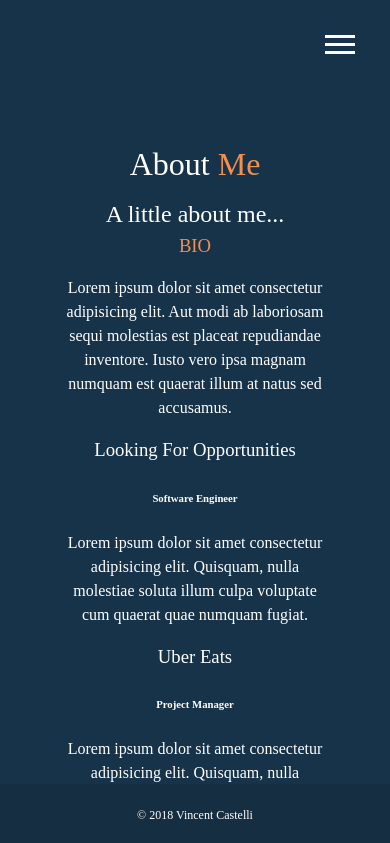
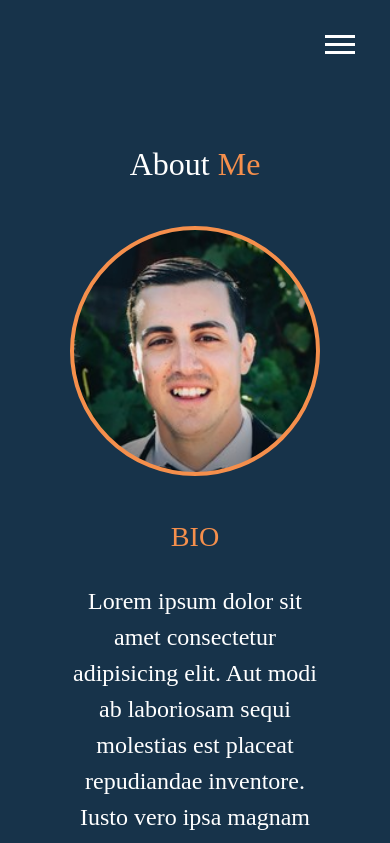
Before and after one commit to VincentCastelli/vincent-site, a React app: page /about in a window 390 px wide. Shown: the top 843 px of the page. Built offline with nearby package versions, Linux system fonts and the light colour scheme; the HTML template or start-up script is replaced by a standard one.

Commit message:
Added about me page; css grid layout; media query for about me.

```diff
--- a/scss/_menu.scss
+++ b/scss/_menu.scss
@@ -85,7 +85,7 @@
       background: url(../src/img/portrait-large.jpg);
       background-size: cover;
       border-radius: 50%;
-      border: solid 5px $secondary-color;
+      border: solid 4px $secondary-color;
     }
   }
 
--- a/scss/_mobile.scss
+++ b/scss/_mobile.scss
@@ -44,6 +44,17 @@
       height: 150px;
     }
   }
+
+  .about-info {
+    grid-template-areas:
+    'bioimage'
+    'bio'
+    'job1'
+    'job2'
+    'job3';
+
+    grid-template-columns: 1fr;
+  }
 }
 
 @include mediaSm {
--- a/scss/main.scss
+++ b/scss/main.scss
@@ -1,6 +1,5 @@
 @import 'config';
 @import 'menu';
-@import 'mobile';
 
 * {
   box-sizing: border-box;
@@ -47,7 +46,7 @@ header {
 
 main {
   padding: 4rem;
-  height: 100%;
+  min-height: calc(100vh - 60px);
 
   .icons {
     margin-top: 1rem;
@@ -71,15 +70,62 @@ main {
 }
 
 .main-footer {
-    position: absolute;
-    bottom: 0;
-    width: 100%;
-    height: 60px;
-    text-align: center;
-    background: rgba(darken($primary-color, 2), 1);
+  text-align: center;
+  padding: 1rem;
+  height: 60px;
+  background: darken($primary-color, 10);
+  color: set-text-color($primary-color);
 }
 
 .main-footer p {
   padding-top: 10px;
   font-size: 12px;
 }
+
+.about-info {
+  display: grid;
+  column-gap: 20px;
+  row-gap: 40px;
+  grid-template-areas:
+  'bioimage bio bio'
+  'job1 job2 job3';
+  grid-template-columns: repeat(3, 1fr);
+  margin: 0;
+  padding-top: 30px;
+
+  .bio-image {
+    grid-area: bioimage;
+    margin: auto;
+    width: 250px;
+    height: 250px;
+    background: url(../src/img/portrait-large.jpg);
+    background-size: cover;
+    border-radius: 50%;
+    border: $secondary-color 4px solid;
+  }
+
+  .bio {
+    grid-area: bio;
+    font-size: 1.5rem;
+  }
+
+  .job-1 {
+    grid-area: job1;
+  }
+
+  .job-2 {
+    grid-area: job2;
+  }
+
+  .job-3 {
+    grid-area: job3;
+  }
+
+  .job {
+    background: lighten($primary-color, 5);
+    padding: 0.5rem;
+    border-bottom: $secondary-color 3px solid;
+  }
+}
+
+@import 'mobile';
--- a/src/components/About.jsx
+++ b/src/components/About.jsx
@@ -9,9 +9,6 @@ const About = () => {
           Me
         </span>
       </h1>
-      <h2 className="bio-leadin">
-        A little about me...
-      </h2>
       <div className="about-info">
         <div className="bio-image" />
 
```
Also changed, not shown: 1 other file (tests, documents, lock files or other folders).
